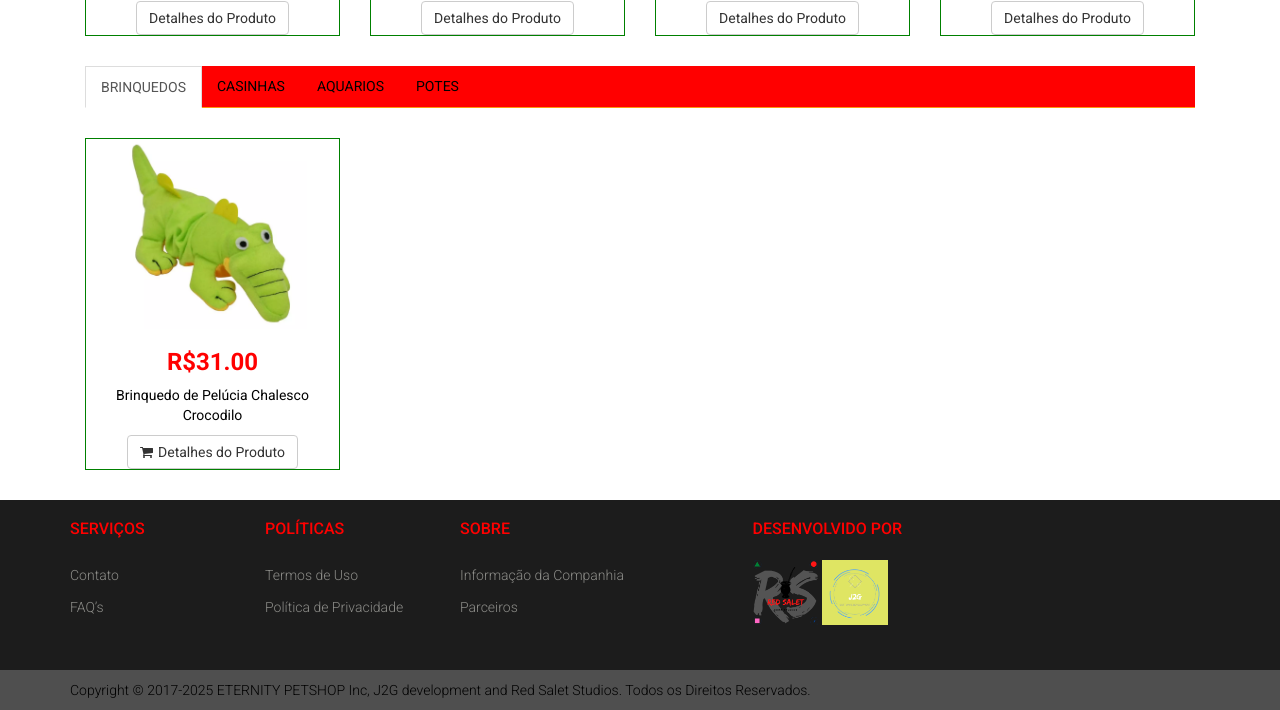
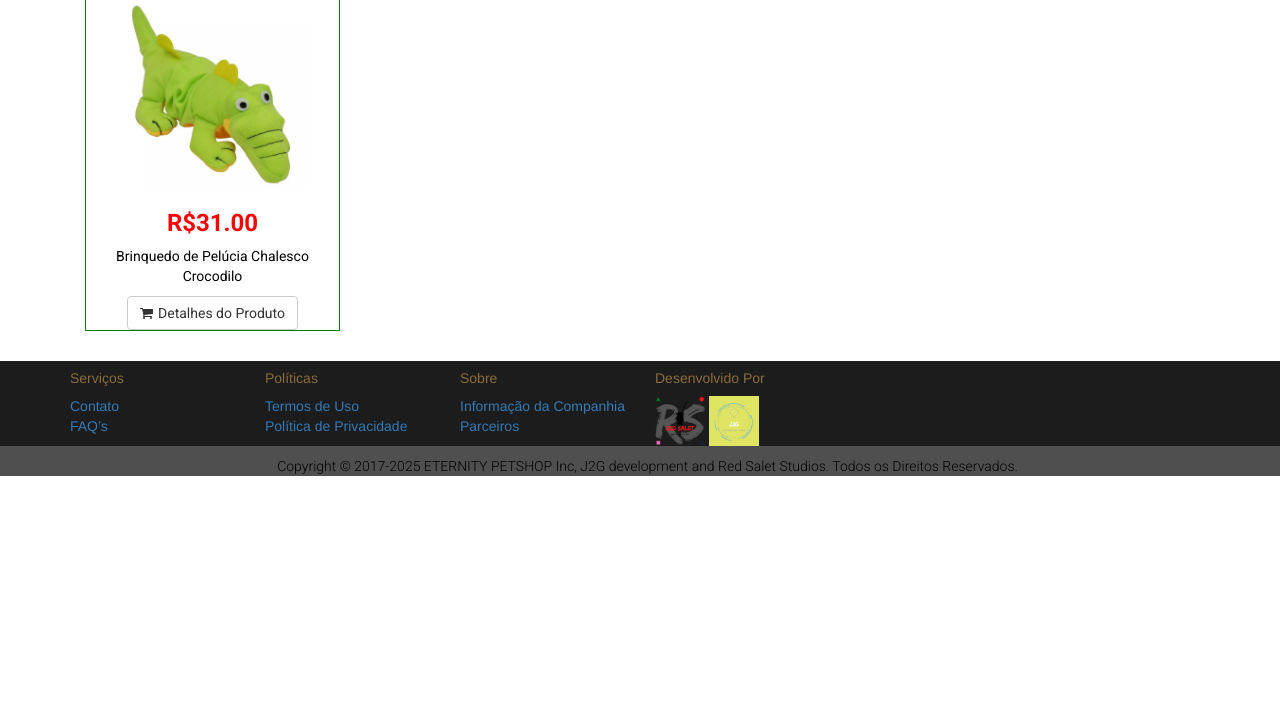
Before and after one commit to jocelinoFG017/tcc-tecnico-em-informatica, a PHP site: page /index.php in a window 1280 px wide. Shown: the part 2211-2921 px from the top of the page. After the commit the page ends 2687 px from the top, so only its background shows below. Run offline with PHP 8.4, Linux system fonts and the light colour scheme; data comes from the database, SQL or seed files in the repository; data that the repository does not hold is empty.

Commit message:
refactor: enhance header and footer structure for better navigation and visual consistency

```diff
--- a/src/templates/footer.php
+++ b/src/templates/footer.php
@@ -1,51 +1,52 @@
-<footer id="footer">
-    <div class="footer-widget">
+<footer id="footer" class="bg-dark text-light pt-5">
     <div class="container">
-            <div class="row">
-                <div class="col-sm-2">
-                    <div class="single-widget">
-                        <h2>Serviços</h2>
-                        <ul class="nav nav-pills nav-stacked">
-                            <li><a href="#">Contato</a></li>
-                            <li><a href="#">FAQ’s</a></li>
+        <div class="row justify-content-center align-items-start text-start">
+
+            <!-- Serviços -->
+            <div class="col-md-2 col-6 mb-4">
+                <h5 class="text-warning">Serviços</h5>
+                <ul class="list-unstyled">
+                    <li><a href="#" class="text-light text-decoration-none">Contato</a></li>
+                    <li><a href="#" class="text-light text-decoration-none">FAQ’s</a></li>
                 </ul>
             </div>
-                </div>
-                <div class="col-sm-2">
-                    <div class="single-widget">
-                        <h2>Políticas</h2>
-                        <ul class="nav nav-pills nav-stacked">
-                            <li><a href="#">Termos de Uso</a></li>
-                            <li><a href="#">Política de Privacidade</a></li>
+
+            <!-- Políticas -->
+            <div class="col-md-2 col-6 mb-4">
+                <h5 class="text-warning">Políticas</h5>
+                <ul class="list-unstyled">
+                    <li><a href="#" class="text-light text-decoration-none">Termos de Uso</a></li>
+                    <li><a href="#" class="text-light text-decoration-none">Política de Privacidade</a></li>
                 </ul>
             </div>
-                </div>
-                <div class="col-sm-2">
-                    <div class="single-widget">
-                        <h2>Sobre</h2>
-                        <ul class="nav nav-pills nav-stacked">
-                            <li><a href="#">Informação da Companhia</a></li>
-                            <li><a href="#">Parceiros</a></li>
+
+            <!-- Sobre -->
+            <div class="col-md-2 col-6 mb-4">
+                <h5 class="text-warning">Sobre</h5>
+                <ul class="list-unstyled">
+                    <li><a href="#" class="text-light text-decoration-none">Informação da Companhia</a></li>
+                    <li><a href="#" class="text-light text-decoration-none">Parceiros</a></li>
                 </ul>
             </div>
-                </div>
-                <div class="col-sm-3 col-sm-offset-1">
-                    <div class="single-widget">
-                        <h2>Desenvolvido Por</h2>
-                        <figure class="photo">
-                            <a href="https://github.com/jocelinoFG017"><img src="../assets/imagens/parceiros/gameStudio.png" alt="" /></a>
-                            <a href="https://github.com/jocelinoFG017"><img src="../assets/imagens/parceiros/softwareDev.png" alt="" /></a>
-                        </figure>
+
+            <!-- Desenvolvido Por -->
+            <div class="col-md-2 col-6 mb-4">
+                <h5 class="text-warning">Desenvolvido Por</h5>
+                <div class="d-flex justify-content-start gap-3 mt-2">
+                    <a href="https://github.com/jocelinoFG017">
+                        <img src="../assets/imagens/parceiros/gameStudio.png" alt="Game Studio" class="img-fluid" style="max-height:50px;">
+                    </a>
+                    <a href="https://github.com/jocelinoFG017">
+                        <img src="../assets/imagens/parceiros/softwareDev.png" alt="Software Dev" class="img-fluid" style="max-height:50px;">
+                    </a>
                 </div>
             </div>
+
         </div>
     </div>
-    </div>
-    <div class="footer-bottom">
-        <div class="container">
-            <div class="row">
-                <p class="pull-left">Copyright © 2017-<?php echo DATE('Y')?> ETERNITY PETSHOP Inc, J2G development and Red Salet Studios. Todos os Direitos Reservados.</p>
-            </div>
-        </div>
+
+    <!-- Rodapé Inferior -->
+    <div class="footer-bottom bg-secondary text-center py-3 mt-4">
+        <p class="mb-0 text-light">Copyright © 2017-<?php echo DATE('Y')?> ETERNITY PETSHOP Inc, J2G development and Red Salet Studios. Todos os Direitos Reservados.</p>
     </div>
 </footer>
--- a/src/templates/header.php
+++ b/src/templates/header.php
@@ -1,56 +1,40 @@
-<header id="header"> <!--header-->
-    <div class="header-middle"> <!--header-meio-->
+<header class="sticky-top">
+    <!-- Navbar principal -->
+    <nav class="navbar navbar-expand-lg navbar-light bg-light">
         <div class="container">
-            <div class="row">
-                <div class="col-sm-4">
-                    <div class="logo pull-left">
-                        <a href="../index.php"><img src="../assets/imagens/home/nova_logo.png" alt="" style="height: 80px; width: 205px;" /></a> <!--logo -->
-                    </div>
-                </div>
-                <div class="col-sm-8">
-                    <div class="shop-menu pull-right">
-                        <ul class="nav navbar-nav">
-                            <li>
-                                <a href="#"><i class="fa fa-user"></i> Conta</a>
-                            </li>
-                            <li>
-                                <a href="checkout.html"><i class="fa fa-shopping-cart"></i> Carrinho</a>
-                            </li>
-                            <li>
-                                <a href="../Login/loginIndex.php"><i class="fa fa-lock"></i> Login</a>
-                            </li>
+            <!-- Logo -->
+            <a class="navbar-brand" href="../index.php">
+                <img src="../assets/imagens/home/nova_logo.png" alt="PetShop Logo" style="height: 60px;">
+            </a>
+
+            <!-- Botão toggler mobile -->
+            <button class="navbar-toggler" type="button" data-bs-toggle="collapse" data-bs-target="#navbarMain" aria-controls="navbarMain" aria-expanded="false" aria-label="Toggle navigation">
+                <span class="navbar-toggler-icon"></span>
+            </button>
+
+            <!-- Menu -->
+            <div class="collapse navbar-collapse" id="navbarMain">
+                <!-- Menu à esquerda -->
+                <ul class="navbar-nav">
+                    <li class="nav-item dropdown">
+                        <a class="nav-link dropdown-toggle" href="#" id="homeDropdown" role="button" data-bs-toggle="dropdown" aria-expanded="false">
+                            Início
+                        </a>
+                        <ul class="dropdown-menu" aria-labelledby="homeDropdown">
+                            <li><a class="dropdown-item" href="../Blog/shop.php">Produtos</a></li>
                         </ul>
-                    </div>
-                </div>
+                    </li>
+                    <li class="nav-item"><a class="nav-link" href="../Blog/blog.php">Blog</a></li>
+                    <li class="nav-item"><a class="nav-link" href="../Listar/sobre.php">Sobre</a></li>
+                </ul>
+
+                <!-- Menu à direita -->
+                <ul class="navbar-nav ms-auto">
+                    <li class="nav-item"><a class="nav-link" href="#"><i class="fa fa-user"></i> Conta</a></li>
+                    <li class="nav-item"><a class="nav-link" href="checkout.html"><i class="fa fa-shopping-cart"></i> Carrinho</a></li>
+                    <li class="nav-item"><a class="nav-link" href="../Login/loginIndex.php"><i class="fa fa-lock"></i> Login</a></li>
+                </ul>
             </div>
         </div>
-    </div> <!--/header-meio-->
-    <div class="header-bottom"><!--header-bottom-->
-        <div class="container">
-            <div class="row">
-                <div class="col-sm-9">
-                    <div class="navbar-header">
-                        <button type="button" class="navbar-toggle" data-toggle="collapse" data-target=".navbar-collapse">
-                            <span class="sr-only">Toggle navigation</span>
-                            <span class="icon-bar"></span>
-                            <span class="icon-bar"></span>
-                            <span class="icon-bar"></span>
-                        </button>
-                    </div>
-                    <div class="mainmenu pull-left">
-                        <ul class="nav navbar-nav collapse navbar-collapse">
-                            <li class="dropdown">
-                                <a href="../index.php">Início<i class="fa fa-angle-down"></i></a>
-                                <ul role="menu" class="sub-menu">
-                                    <li><a href="../Blog/shop.php">Produtos</a></li>
-                                </ul>
-                            </li>
-                            <li><a href="../Blog/blog.php">Blog</a></li>
-                            <li><a href="../Listar/contato.php">Contato</a></li>
-                        </ul>
-                    </div>
-                </div>
-            </div>
-        </div>
-    </div><!--/header-bottom-->
+    </nav>
 </header>
```
Lines whose indentation alone changed are shown as unchanged.
